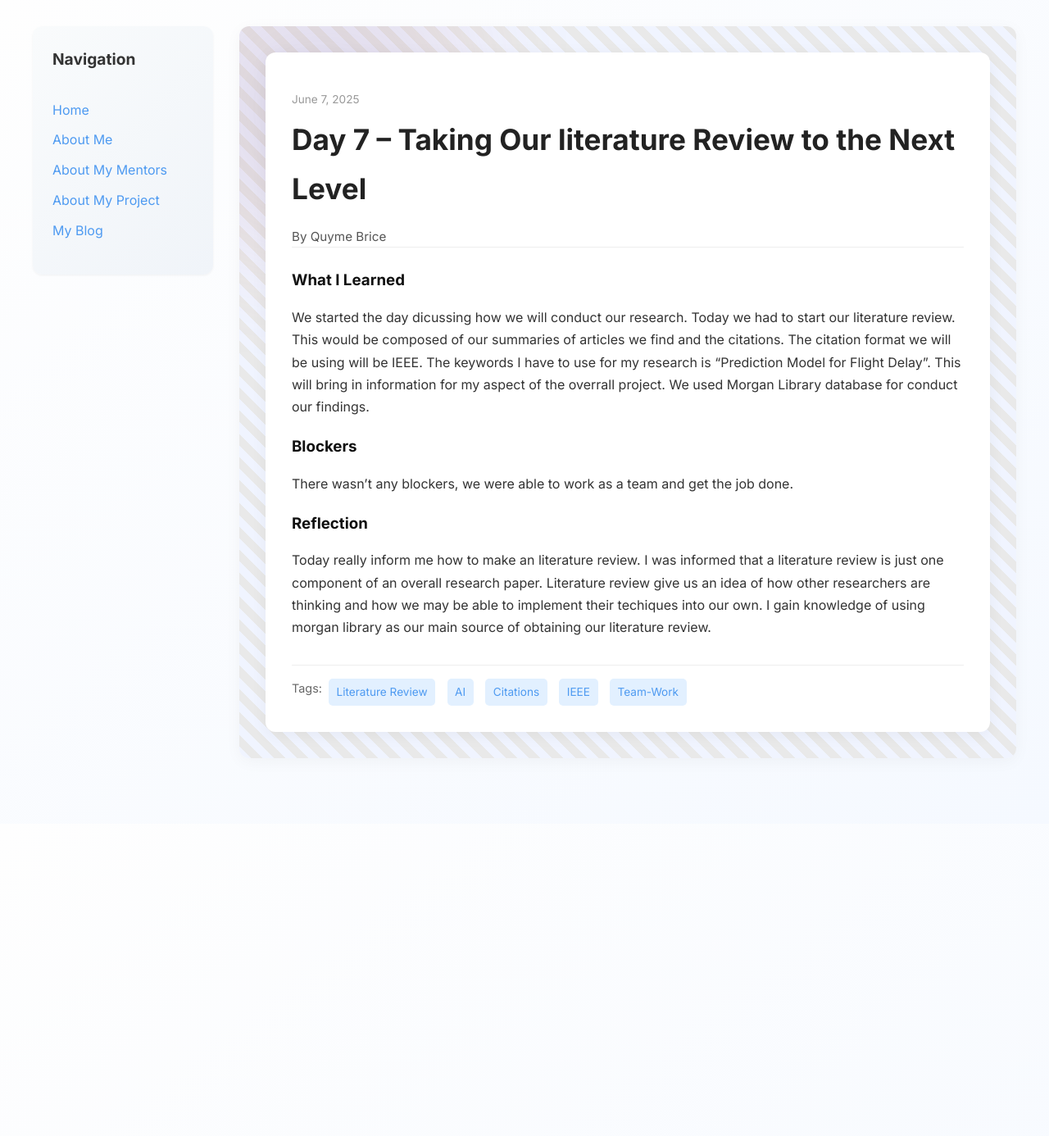
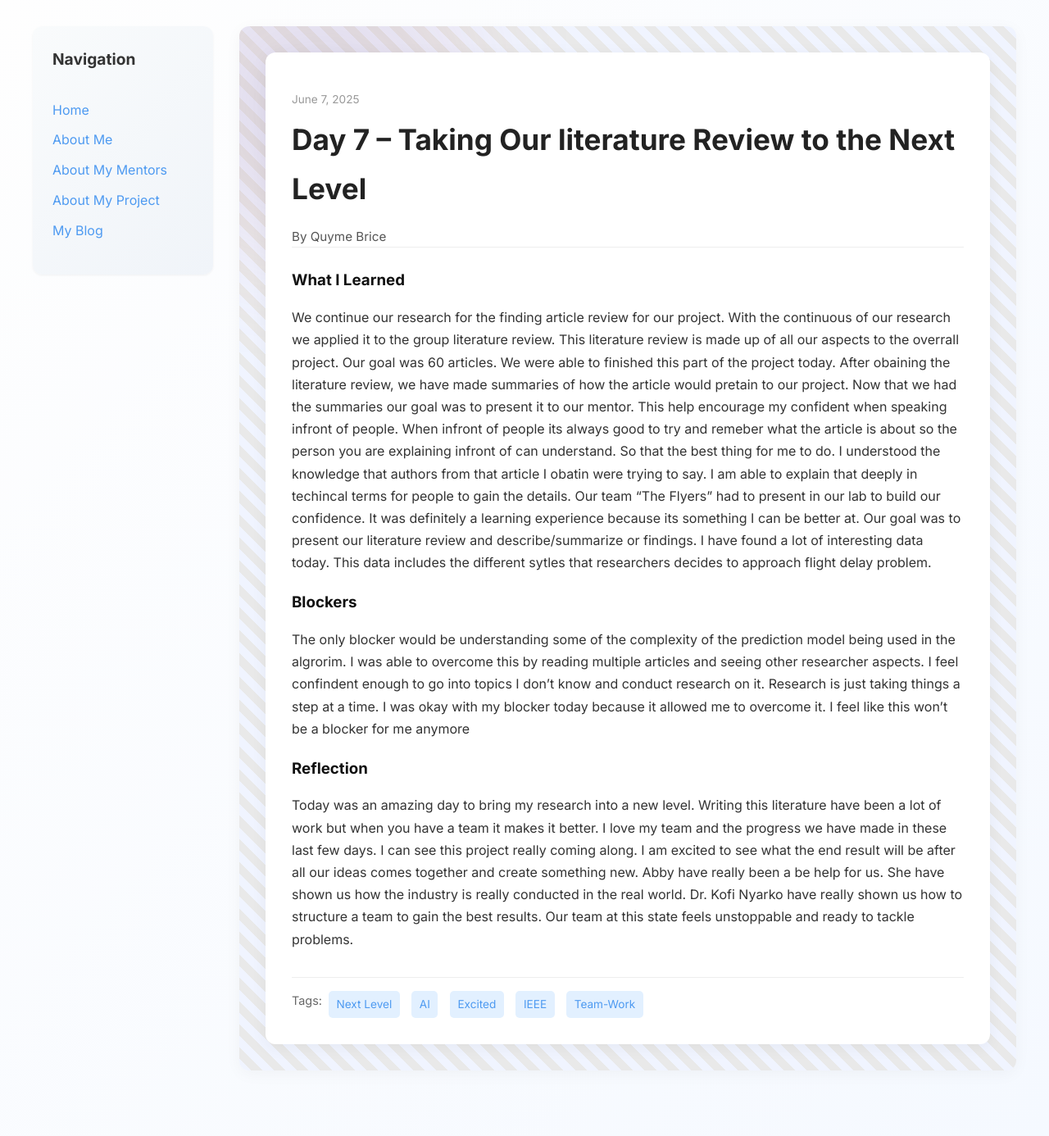
Before and after one commit to Qubri2/Qubri2.github.io, a Jekyll site: the page built from _posts/2025-06-04-day-7.md, in a window 1280 px wide. Shown: the whole page at 82% size. Built offline with Jekyll 4.4.1, drawn with Linux system fonts in a browser that asks for light colours; before the commit the page ends 1005 px from its top, so only the background shows below that.

Commit message:
Update 2025-06-04-day-7.md

```diff
--- a/_posts/2025-06-04-day-7.md
+++ b/_posts/2025-06-04-day-7.md
@@ -4,16 +4,16 @@ title: "Day 7 – Taking Our literature Review to the Next Level"
 date: 2025-06-07
 author: Quyme Brice
 permalink: /day7.html
-tags: ["Literature Review", "AI", "Citations", "IEEE", "Team-Work"]
+tags: ["Next Level", "AI", "Excited", "IEEE", "Team-Work"]
 
 what_i_learned: |
-  We started the day dicussing how we will conduct our research. Today we had to start our literature review. This would be composed of our summaries of articles we find and the citations. The citation format we will be using will be IEEE. The keywords I have to use for my research is "Prediction Model for Flight Delay". This will bring in information for my aspect of the overrall project. We used Morgan Library database for conduct our findings.
+  We continue our research for the finding article review for our project. With the continuous of our research we applied it to the group literature review. This literature review is made up of all our aspects to the overrall project. Our goal was 60 articles. We were able to finished this part of the project today. After obaining the literature review, we have made summaries of how the article would pretain to our project. Now that we had the summaries our goal was to present it to our mentor. This help encourage my confident when speaking infront of people. When infront of people its always good to try and remeber what the article is about so the person you are explaining infront of can understand. So that the best thing for me to do. I understood the knowledge that authors from that article I obatin were trying to say. I am able to explain that deeply in techincal terms for people to gain the details. Our team "The Flyers" had to present in our lab to build our confidence. It was definitely a learning experience because its something I can be better at. Our goal was to present our literature review and describe/summarize or findings. I have found a lot of interesting data today. This data includes the different sytles that researchers decides to approach flight delay problem.
 
 
 
 blockers: |
-  There wasn't any blockers, we were able to work as a team and get the job done.
+  The only blocker would be understanding some of the complexity of the prediction model being used in the algrorim. I was able to overcome this by reading multiple articles and seeing other researcher aspects. I feel confindent enough to go into topics I don't know and conduct research on it. Research is just taking things a step at a time. I was okay with my blocker today because it allowed me to overcome it. I feel like this won't be a blocker for me anymore
 
 reflection: |
-  Today really inform me how to make an literature review. I was informed that a literature review is just one component of an overall research paper. Literature review give us an idea of how other researchers are thinking and how we may be able to implement their techiques into our own. I gain knowledge of using morgan library as our main source of obtaining our literature review.
+  Today was an amazing day to bring my research into a new level. Writing this literature have been a lot of work but when you have a team it makes it better. I love my team and the progress we have made in these last few days. I can see this project really coming along. I am excited to see what the end result will be after all our ideas comes together and create something new. Abby have really been a be help for us. She have shown us how the industry is really conducted in the real world. Dr. Kofi Nyarko have really shown us how to structure a team to gain the best results. Our team at this state feels unstoppable and ready to tackle problems.
 ---
```
